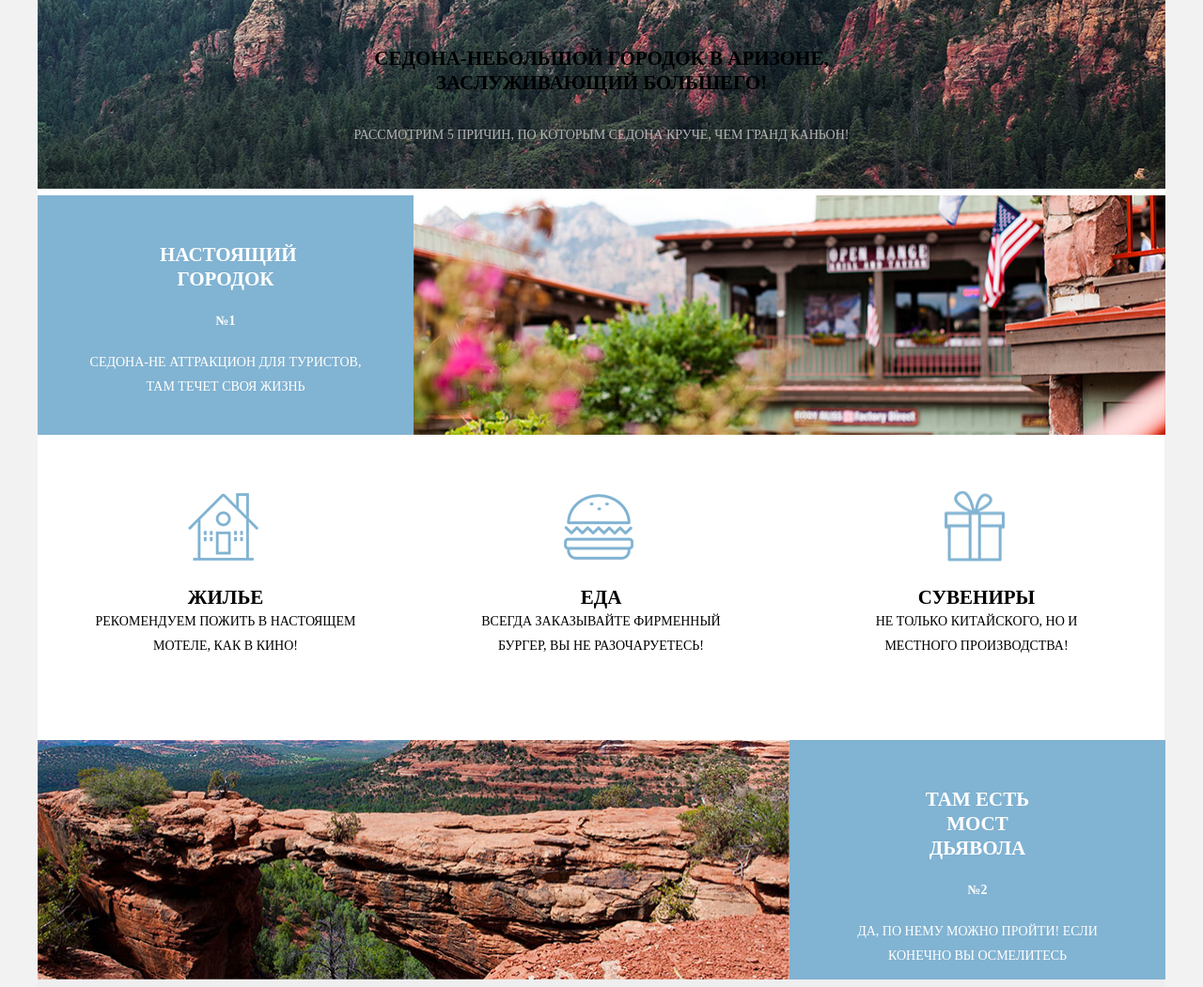
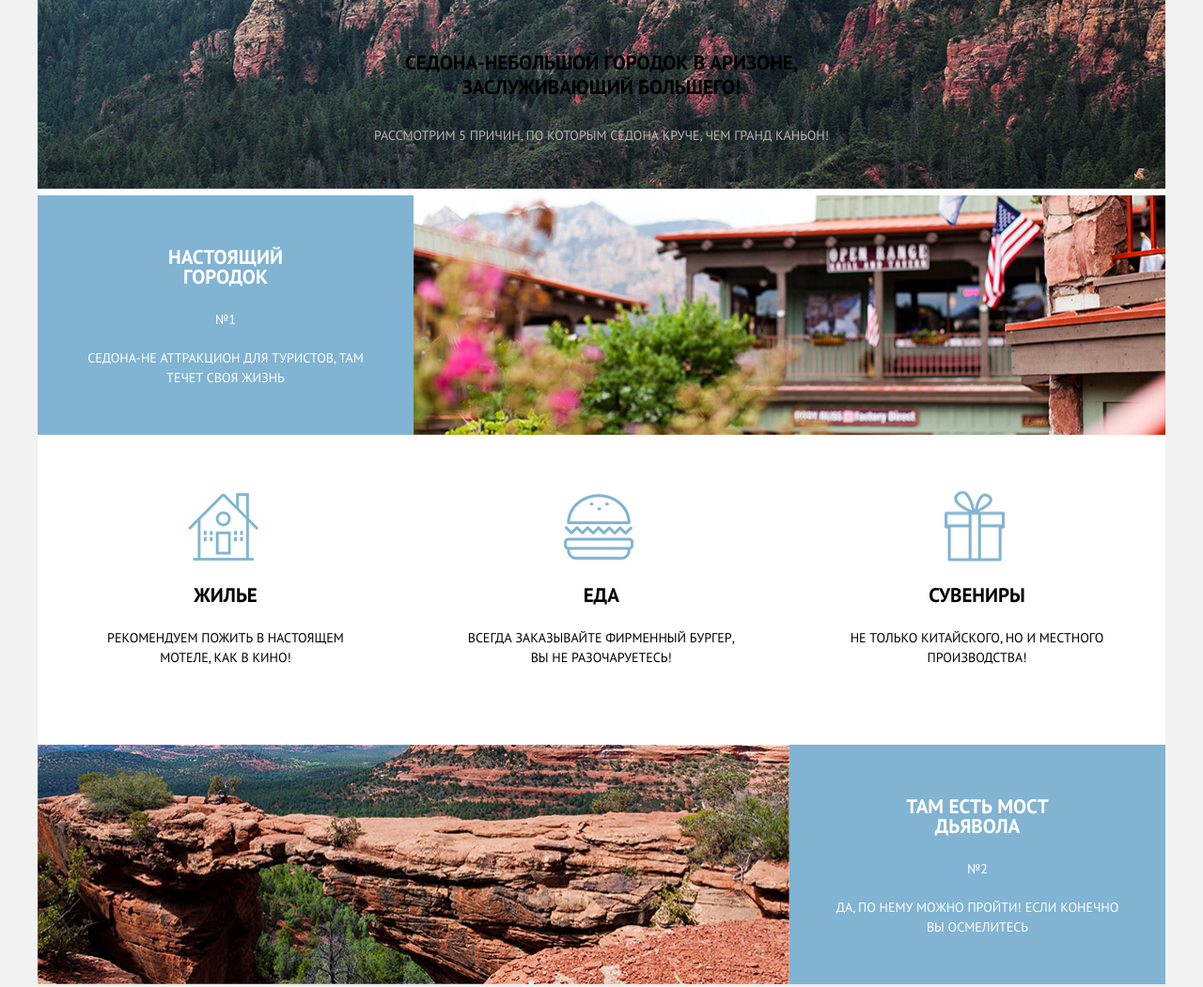
Before and after one commit to Torokhov/184172-sedona, a plain HTML site: page index.html in a window 1280 px wide. Shown: the part 580-1631 px from the top of the page at 94% size. Drawn offline with Linux system fonts and the light colour scheme.

Commit message:
скорректированы текстовые стили блоков header, main

```diff
--- a/css/style.css
+++ b/css/style.css
@@ -1,9 +1,9 @@
 body {
     color: #b3b3b3;
-    font-family: "PT Sans", "Arial" sans-serif;
+    font-family: "PT Sans", "Arial", sans-serif;
     font-size: 14px;
     font-weight: normal;
-    line-height: 26px;
+    line-height: 21px;
     text-transform: uppercase;
     background-color: #f2f2f2;
 }
@@ -11,6 +11,7 @@ body {
 h2 {
     color: black;
     font-size: 21px;
+    line-height: 21px;
     font-weight: bold;
     text-align: center;
 }
@@ -18,6 +19,7 @@ h2 {
 h3 {
     color: black;
     font-size: 21px;
+    line-height: 21px;
     font-weight: bold;
     text-align: center;
 }
@@ -42,7 +44,7 @@ h4 {
 
 .main-header nav {
     background-color: white;
-    margin-bottom: 565px;
+    margin-bottom: 570px;
     padding: 0 70px;
 }
 
@@ -63,11 +65,25 @@ h4 {
 .main-header li {
     display: inline-block;
     vertical-align: top;
-    font-family: "PT Sans", "Arial" sans-serif;
     font-size: 14px;
     font-weight: bold;
     line-height: 26px;
-    margin-right: 140px;
+}
+
+.main-header li:first-child {
+    margin-right: 150px;
+}
+
+.main-header li:nth-child(2) {
+    margin-right: 155px;
+}
+
+.main-header li:nth-child(3) {
+    margin-right: 180px;
+}
+
+.main-header li:nth-child(4) {
+    margin-right: 165px;
 }
 
 .main-header li:last-child {
@@ -77,7 +93,12 @@ h4 {
 .main-header h2 {
     width: 575px;
     margin: 0 auto;
-    margin-bottom: 30px;
+    margin-bottom: 25px;
+    line-height: 26px;
+}
+
+.main-header p {
+    line-height: 26px;
 }
 
 .main-header p {
@@ -103,17 +124,19 @@ h4 {
 }
 
 .container {
-/*Для разметки    */
-/*    background: rgba(255, 255, 82, 0.2);*/
-
-/*    min-height: 1860px;*/
     width: 1200px;
     margin: 0 auto;
-    padding: 0 30px;
+    padding: 0;
+}
+
+.reasons {
+    margin-bottom: -15px;
+    padding: 0;
 }
 
 .reasons-main {
     display: inline-block;
+    vertical-align: top;
     height: 255px;
     width: 400px;
     background-color: #eeeeee;
@@ -125,11 +148,17 @@ h4 {
     width: 140px;
     margin: 0 auto;
     margin-top: 50px;
+    margin-bottom: 23px;
+}
+
+.reasons-main h4 {
+    font-weight: normal;
+    margin-bottom: 20px;
 }
 
 .reasons-main p {
     text-align: center;
-    width: 290px;
+    width: 280px;
     margin: 0 auto;
 }
 
@@ -138,16 +167,30 @@ h4 {
     background-color: #81b3d2;
 }
 
-.illustrate h3,
+.illustrate h3 {
+    width: 200px;
+    margin: 0 auto;
+    margin-top: 55px;
+    color: white;
+}
+
 .illustrate h4 {
     color: white;
+    margin-top: 25px;
+}
+
+.illustrate p {
+    text-align: center;
+    width: 310px;
+    margin: 0 auto;
 }
 
 .reasons-feature {
     background-color: white;
     color: black;
     display: inline-block;
-    height: 325px;
+    vertical-align: top;
+    height: 330px;
     width: 400px;
     margin-right: -4px;
 }
@@ -157,6 +200,11 @@ h4 {
     width: 140px;
     margin: 0 auto;
     margin-top: 160px;
+    margin-bottom: 25px;
+}
+
+.reasons-feature p {
+    line-height: 21px;
 }
 
 .house::before {
@@ -224,7 +272,7 @@ h4 {
 }
 
 .reasons {
-    margin-bottom: -30px;
+/*    margin-bottom: -30px;*/
 }
 
 .search p {
@@ -270,7 +318,7 @@ h4 {
 }
 
 .map img {
-    margin-bottom: -10px;
+/*    margin-bottom: -10px;*/
 }
 
 .main-footer {
```
